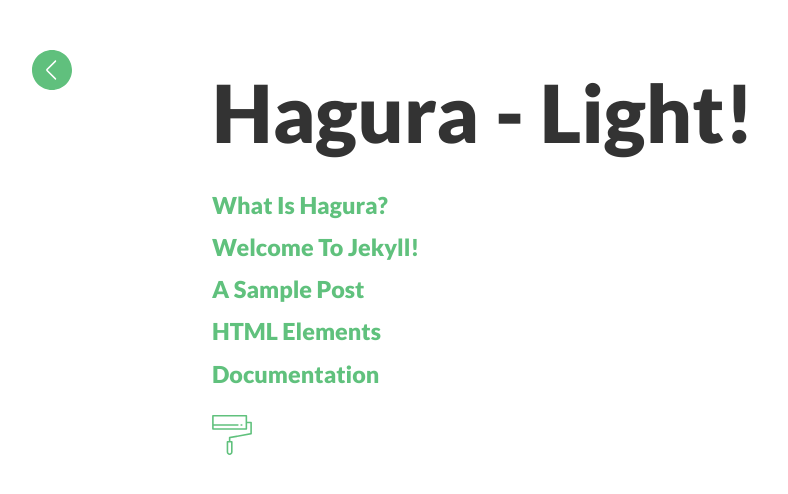
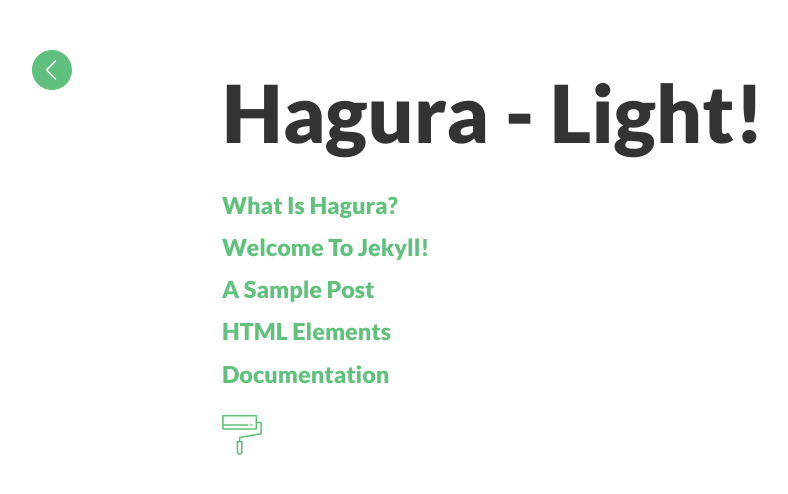
Before and after one commit to sharu725/hagura, a Jekyll site: the page built from index.html, in a window 1280 px wide. Shown: the top 494 px of the page, without its empty margins (18-806 px from the left). Built offline with Jekyll 4.4.1, drawn with Linux system fonts in a browser that asks for light colours.

Commit message:
no message

```diff
--- a/_sass/style.scss
+++ b/_sass/style.scss
@@ -12,13 +12,12 @@ body {
         line-height: $base-line-height;
         font-size: $base-font-size;
         color: $text-color;
-        padding: 2em 1em 1em 0em;
+        padding: 2em 1em;
         text-rendering: optimizeLegibility;
         height: 100%;
     @include media-query($on-palm) {
-        font-size: 0.7*$base-font-size;
         max-width: 100%;
-        padding: 2em;
+        padding: 1em;
     }
 
     }
@@ -95,7 +94,7 @@ blockquote {
 .headline {
     font-size: 4em;
         @include media-query($on-palm) {
-            font-size: 1.4*$base-font-size;
+            font-size: 2.4em;
     }
 }
 
```
